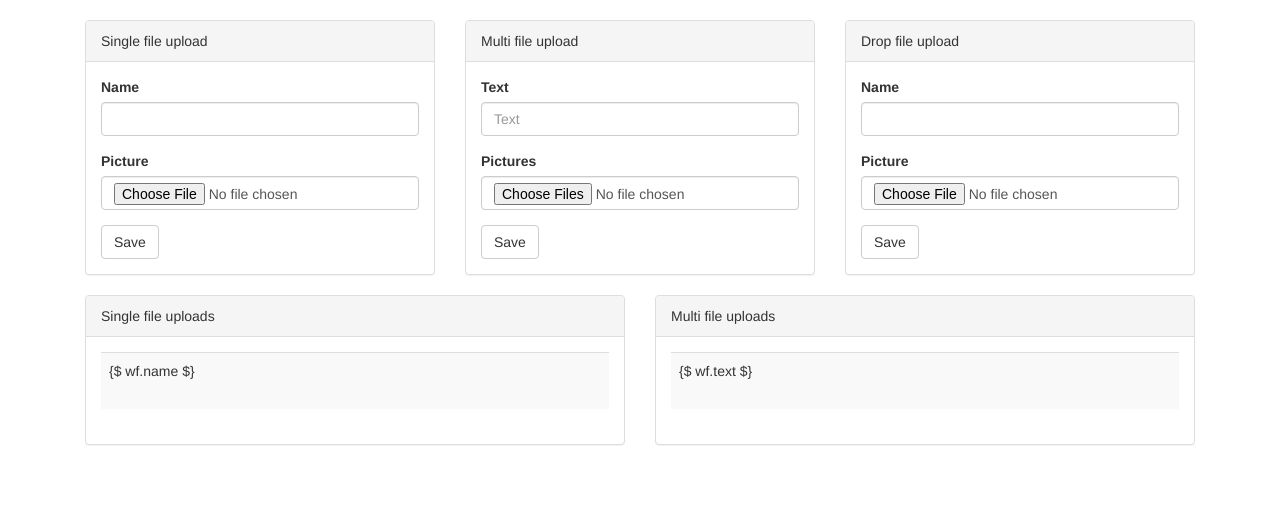
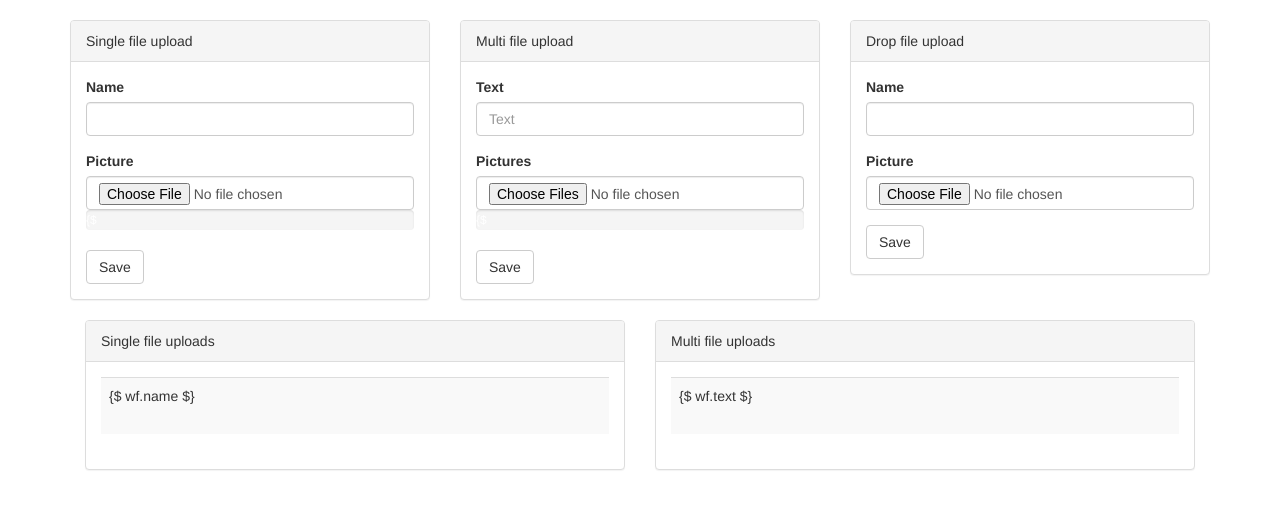
Before and after one commit to hagsteel/swampdragon, a Django app: page / in a window 1280 px wide. Shown: the part 52-561 px from the top of the page. Run offline with Django 3.2, Linux system fonts and the light colour scheme; parts of the project's set-up code (start-up, migrations or seed data) failed here and were passed over; some libraries are stand-ins or nearby versions.

Commit message:
Fixed scope issue with file uploader

```diff
--- /dev/null
+++ b/fileupload_example/fileupload_example/static/js/progress-bar.js
@@ -0,0 +1,3 @@
+$(function() {
+
+});
--- a/fileupload_example/fileupload_example/templates/home.html
+++ b/fileupload_example/fileupload_example/templates/home.html
@@ -1,6 +1,7 @@
 {% extends 'bootstrap_base.html' %}
 
 {% block main_content %}
+<div class="row">
     <div class="col-md-4" ng-controller="WithFileCtrl">
         <div class="panel panel-default">
             <div class="panel-heading">Single file upload</div>
@@ -12,7 +13,15 @@
                     </div>
                     <div class="form-group">
                         <label>Picture</label>
-                    <input type="file" sd-file-upload ng-model="withfile.file" class="form-control">
+                        <input type="file" sd-file-upload ng-model="withfile.file" on-progress="updateProgress" class="form-control">
+
+                        <div class="progress" id="withfile">
+                            <div class="progress-bar" role="progressbar" aria-valuenow="{$ progress $}"
+                                 aria-valuemin="0" aria-valuemax="100" style="width: {$ progress $}%;">
+                                {$ progress $}%
+                            </div>
+                        </div>
+
                     </div>
                     <button type="submit" class="btn btn-default" ng-click="save();">Save</button>
                 </form>
@@ -31,7 +40,15 @@
                     </div>
                     <div class="form-group">
                         <label>Pictures</label>
-                    <input type="file" sd-file-upload multiple="true" ng-model="multifile.files.file" class="form-control">
+                        <input type="file" sd-file-upload multiple="true" on-progress="updateProgress" ng-model="multifile.files.file" class="form-control">
+
+                        <div class="progress" id="withfile">
+                            <div class="progress-bar" role="progressbar" aria-valuenow="{$ progress $}"
+                                 aria-valuemin="0" aria-valuemax="100" style="width: {$ progress $}%;">
+                                {$ progress $}%
+                            </div>
+                        </div>
+
                     </div>
                     <button type="submit" class="btn btn-default" ng-click="save();">Save</button>
                 </form>
@@ -54,6 +71,7 @@
                     </div>
                     <button type="submit" class="btn btn-default" ng-click="save();">Save</button>
                 </form>
+            </div>
         </div>
     </div>
 </div>
```
Also changed, not shown: fileupload_example/fileupload_example/static/js/withfile-controllers.js (+12 -0 lines). Lines whose indentation alone changed are shown as unchanged.
